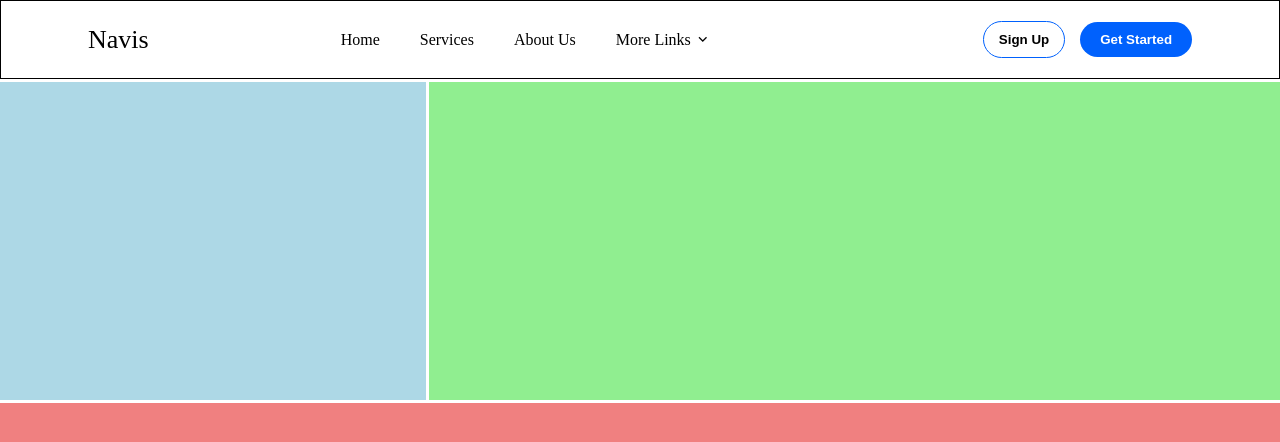
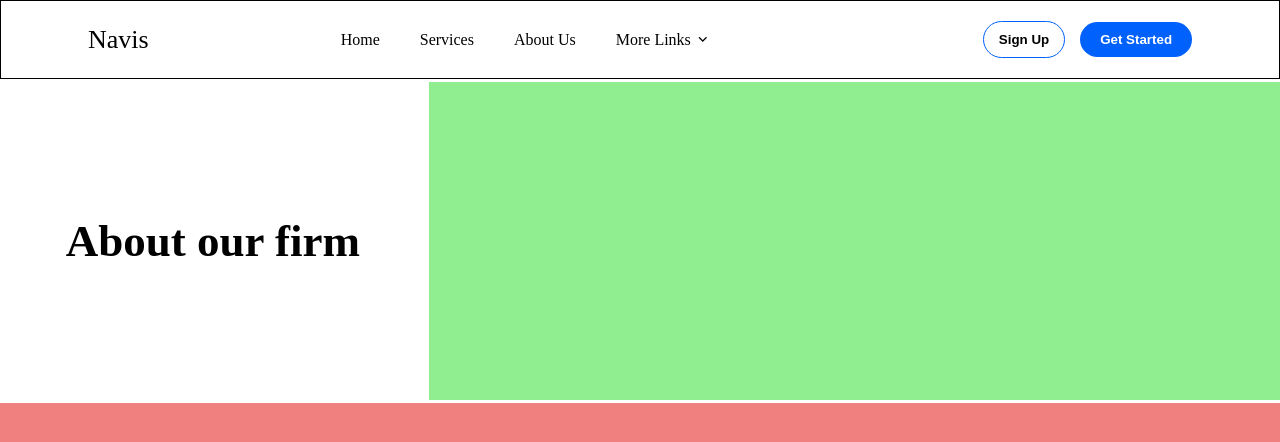
Before and after one commit to iamDeb5/Navis-Webpage-Grid, a plain HTML site: page index.html in a window 1280 px wide. Drawn offline with nearby package versions, Linux system fonts and the light colour scheme.

Commit message:
headline section complete

```diff
--- a/index.html
+++ b/index.html
@@ -27,7 +27,7 @@
                 <button id="button-2">Get Started</button>
             </div>
         </nav>
-        <section class="headline"></section>
+        <section class="headline"><h1>About our firm</h1></section>
         <section class="details"></section>
         <section class="image"></section>
     </main>
--- a/style.css
+++ b/style.css
@@ -108,7 +108,6 @@ main .nav a{
 }
 
 main .headline{
-  background-color: lightblue;
   grid-area: headline;
 }
 
@@ -121,3 +120,13 @@ main .image{
   background-color: lightcoral;
   grid-area: image;
 }
+
+.headline{
+  display: flex;
+  align-items: center;
+  justify-content: center;
+  font-size: 30px;
+  font-weight: 700;
+  text-align: center;
+  padding: 0 2rem;
+}
```
